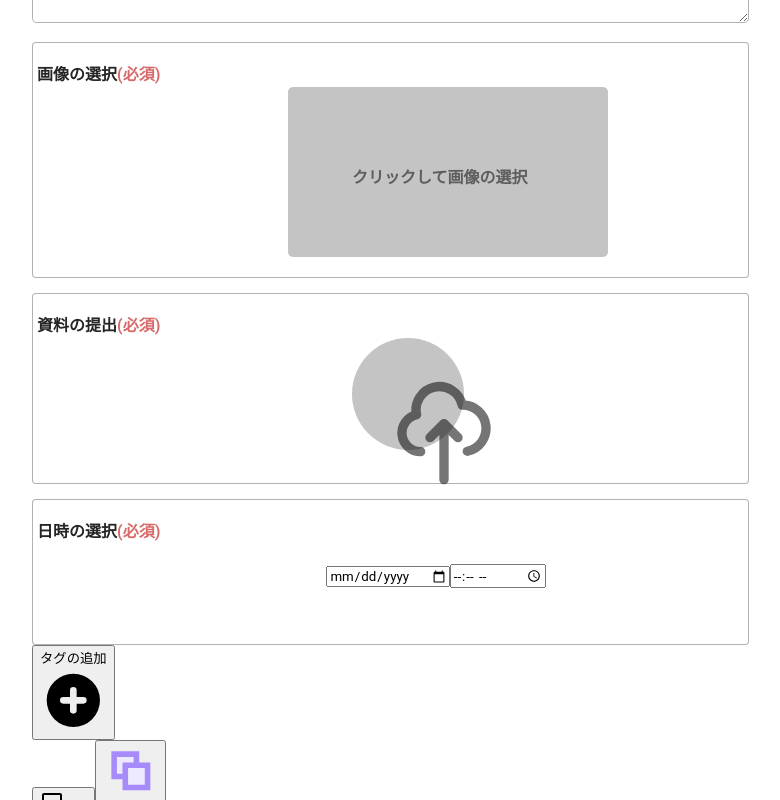
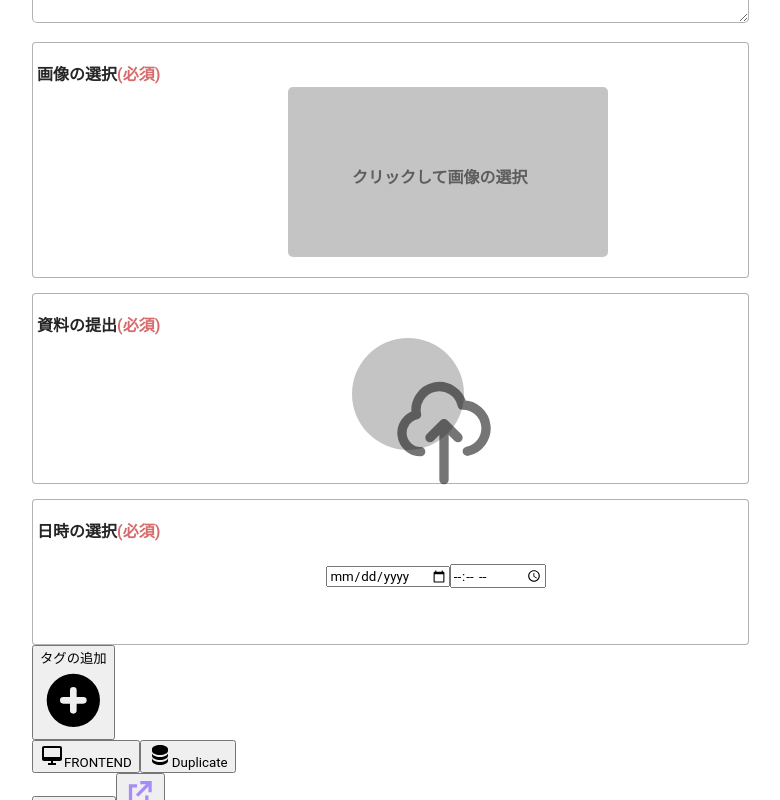
Before and after one commit to SystemEngineeringTeam/HackU-2021-vol3, a Next.js app in the folder front/: page /event in a window 1280 px wide. Both pictures are taken after a click on the button "タグの追加". Shown: the part 539-1339 px from the top of the page, without its empty margins (224-1004 px from the left). Built offline with nearby package versions, Linux system fonts and the light colour scheme; no server answers.

Commit message:
一部変更

```diff
--- a/front/components/Tags.tsx
+++ b/front/components/Tags.tsx
@@ -38,7 +38,7 @@ export default function Tags() {
                                         ) : (
                                             <svg xmlns="http://www.w3.org/2000/svg" width="24" height="24" viewBox="0 0 24 24" ><path d="M20 3H4c-1.103 0-2 .897-2 2v11c0 1.103.897 2 2 2h7v2H8v2h8v-2h-3v-2h7c1.103 0 2-.897 2-2V5c0-1.103-.897-2-2-2zM4 14V5h16l.002 9H4z" /></svg>
                                         )}
-                                        Edit
+                                        FRONTEND
                                     </button>
                                 )}
                             </Menu.Item>
@@ -49,15 +49,12 @@ export default function Tags() {
                                             } group flex rounded-md items-center w-full px-2 py-2 text-sm`}
                                     >
                                         {active ? (
-                                            <DuplicateActiveIcon
-                                                className="mr-2 w-5 h-5"
-                                                aria-hidden="true"
-                                            />
+                                            <svg xmlns="http://www.w3.org/2000/svg" width="24" height="24" viewBox="0 0 24 24"><path d="M20 6c0-2.168-3.663-4-8-4S4 3.832 4 6v2c0 2.168 3.663 4 8 4s8-1.832 8-4V6zm-8 13c-4.337 0-8-1.832-8-4v3c0 2.168 3.663 4 8 4s8-1.832 8-4v-3c0 2.168-3.663 4-8 4z" /><path d="M20 10c0 2.168-3.663 4-8 4s-8-1.832-8-4v3c0 2.168 3.663 4 8 4s8-1.832 8-4v-3z" /></svg>
+
                                         ) : (
-                                            <DuplicateInactiveIcon
-                                                className="mr-2 w-5 h-5"
-                                                aria-hidden="true"
-                                            />
+                                            <>
+                                                <svg xmlns="http://www.w3.org/2000/svg" width="24" height="24" viewBox="0 0 24 24"><path d="M20 6c0-2.168-3.663-4-8-4S4 3.832 4 6v2c0 2.168 3.663 4 8 4s8-1.832 8-4V6zm-8 13c-4.337 0-8-1.832-8-4v3c0 2.168 3.663 4 8 4s8-1.832 8-4v-3c0 2.168-3.663 4-8 4z" /><path d="M20 10c0 2.168-3.663 4-8 4s-8-1.832-8-4v3c0 2.168 3.663 4 8 4s8-1.832 8-4v-3z" /></svg>
+                                            </>
                                         )}
                                         Duplicate
                                     </button>
@@ -72,15 +69,10 @@ export default function Tags() {
                                             } group flex rounded-md items-center w-full px-2 py-2 text-sm`}
                                     >
                                         {active ? (
-                                            <ArchiveActiveIcon
-                                                className="mr-2 w-5 h-5"
-                                                aria-hidden="true"
-                                            />
+                                            <svg xmlns="http://www.w3.org/2000/svg" viewBox="0 0 24 24" width="24" height="24" ><path d="M20 3H4a2 2 0 0 0-2 2v4a2 2 0 0 0 2 2h16a2 2 0 0 0 2-2V5a2 2 0 0 0-2-2zm-5 5h-2V6h2zm4 0h-2V6h2zm1 5H4a2 2 0 0 0-2 2v4a2 2 0 0 0 2 2h16a2 2 0 0 0 2-2v-4a2 2 0 0 0-2-2zm-5 5h-2v-2h2zm4 0h-2v-2h2z" /></svg>
                                         ) : (
-                                            <ArchiveInactiveIcon
-                                                className="mr-2 w-5 h-5"
-                                                aria-hidden="true"
-                                            />
+                                            <svg xmlns="http://www.w3.org/2000/svg" viewBox="0 0 24 24" width="24" height="24" ><path d="M20 3H4a2 2 0 0 0-2 2v4a2 2 0 0 0 2 2h16a2 2 0 0 0 2-2V5a2 2 0 0 0-2-2zm-5 5h-2V6h2zm4 0h-2V6h2zm1 5H4a2 2 0 0 0-2 2v4a2 2 0 0 0 2 2h16a2 2 0 0 0 2-2v-4a2 2 0 0 0-2-2zm-5 5h-2v-2h2zm4 0h-2v-2h2z" /></svg>
+
                                         )}
                                         Archive
                                     </button>
```
